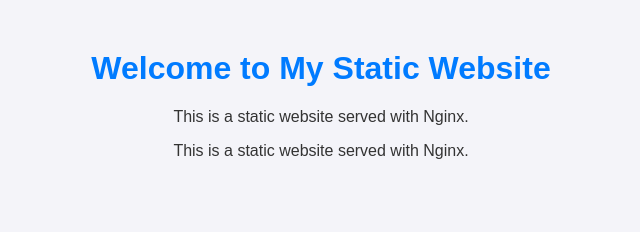
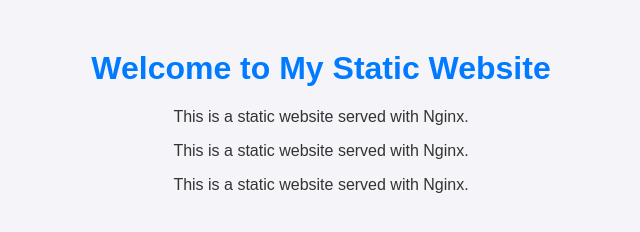
Before and after one commit to SoraIroShiro/tugas_git_action, a plain HTML site: page html/index.html in a window 1280 px wide. Shown: the whole page, without its empty margins (319-959 px from the left). Drawn offline with Linux system fonts and the light colour scheme.

Commit message:
ombak pagi 2

```diff
--- a/html/index.html
+++ b/html/index.html
@@ -10,5 +10,6 @@
     <h1>Welcome to My Static Website</h1>
     <p>This is a static website served with Nginx.</p>
     <p>This is a static website served with Nginx.</p>
+    <p>This is a static website served with Nginx.</p>
 </body>
 </html>
```
